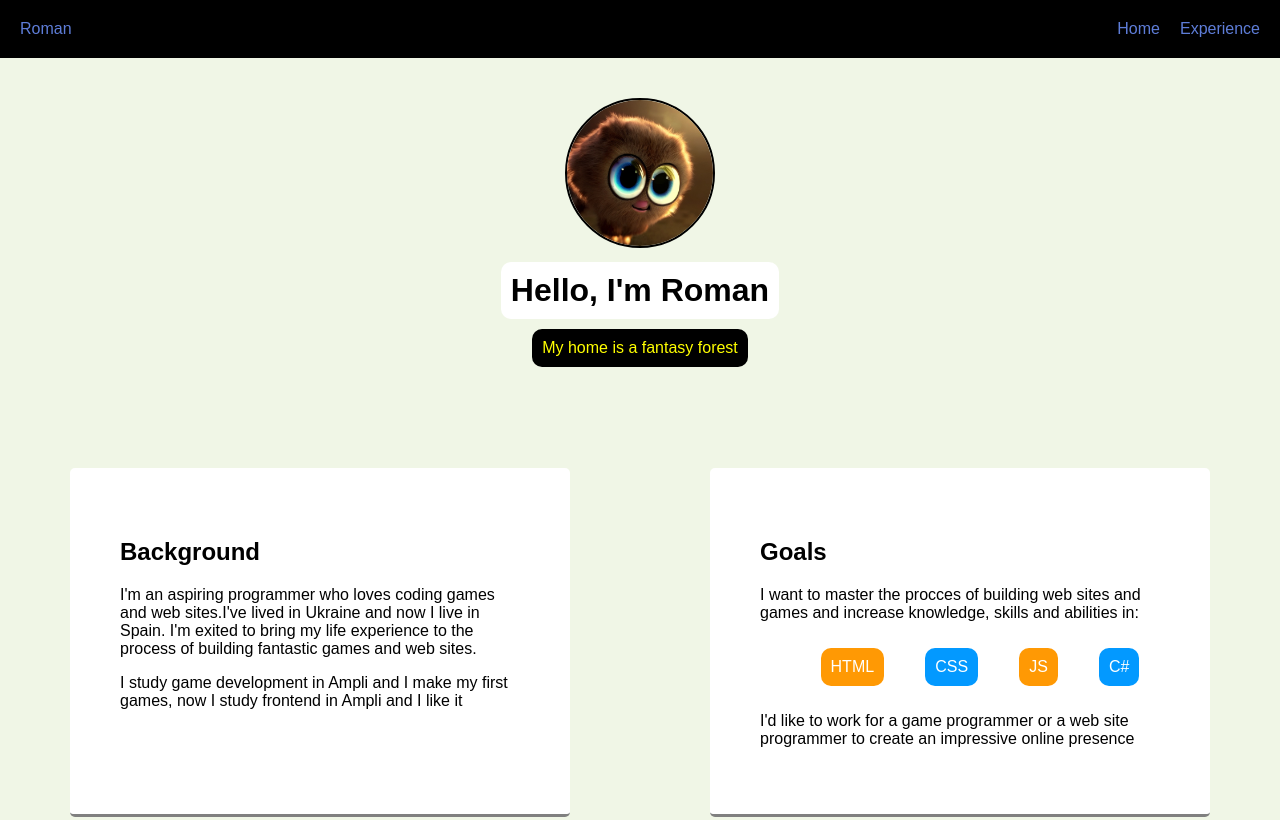
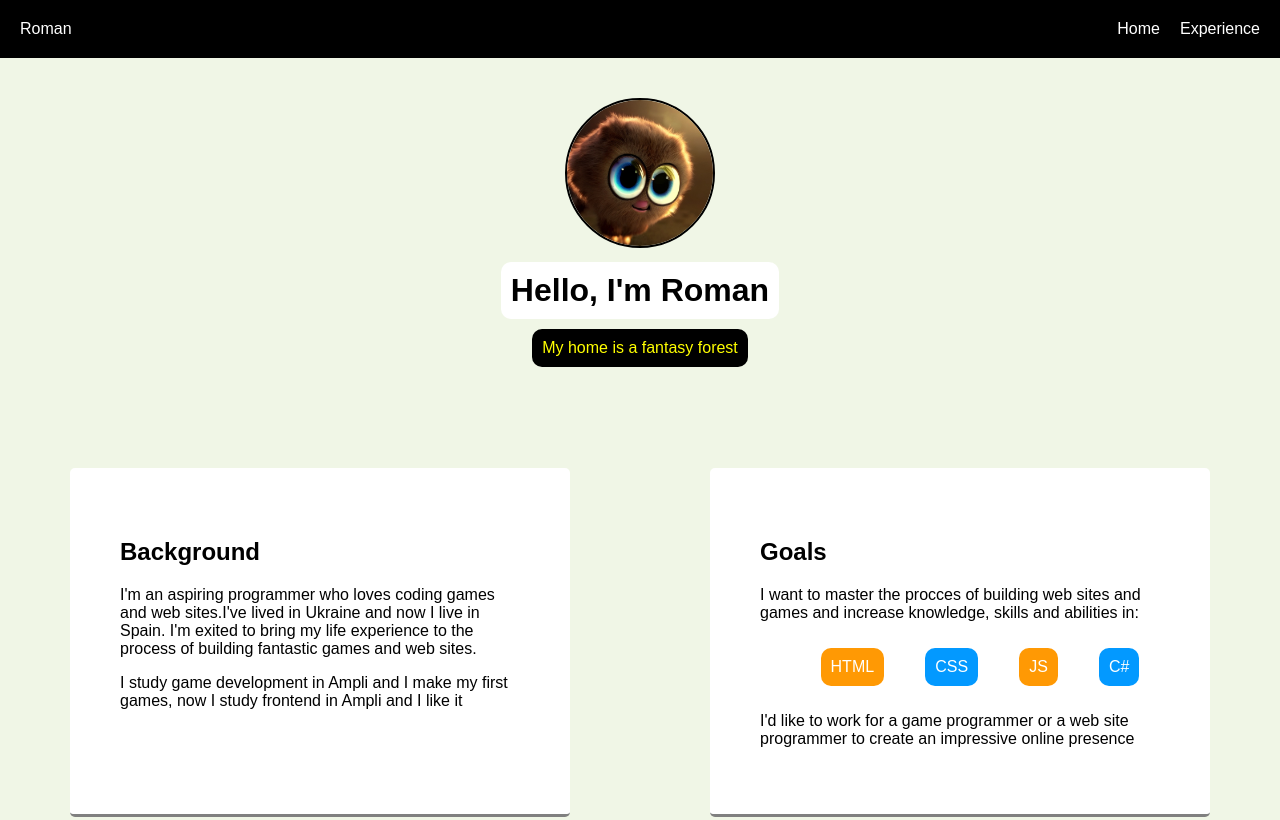
Before and after one commit to Chicorom/About-me, a plain HTML site: page index.html in a window 1280 px wide. Shown: the top 820 px of the page. Drawn offline with Linux system fonts and the light colour scheme.

Commit message:
Some changes

```diff
--- a/style.css
+++ b/style.css
@@ -23,7 +23,7 @@ a{
 .menu{
     display: flex;
     flex-flow: row;
-    color: #5e7dd8;
+    color: #fff;
     list-style-type: none;
     margin: 0 auto;
     padding: 0;
```
